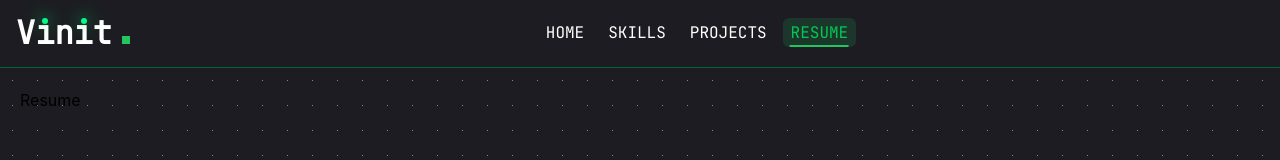
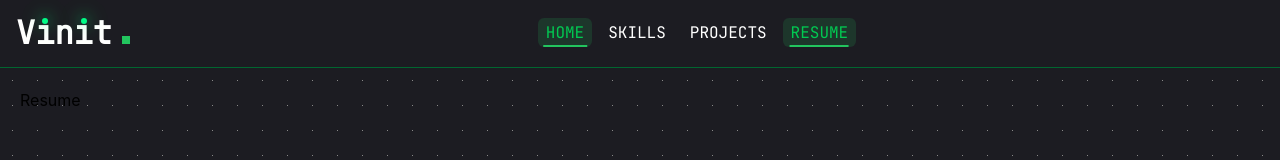
Before and after one commit to Vinit-Rabadiya/Portfolio, a React (Vite) app in the folder personalPortfolio/: page /resume in a window 1280 px wide. Shown: the top 160 px of the page. Built offline with nearby package versions, Linux system fonts and the light colour scheme.

Commit message:
adding smooth scroll and header detecting section

```diff
--- a/personalPortfolio/src/App.css
+++ b/personalPortfolio/src/App.css
@@ -5,3 +5,7 @@
   background-size: 25px 25px;
   padding: 20px;
 }
+
+html {
+  scroll-behavior: smooth;
+}
--- a/personalPortfolio/src/components/Header/Header.jsx
+++ b/personalPortfolio/src/components/Header/Header.jsx
@@ -1,12 +1,35 @@
 import { NavLink, useLocation, useNavigate } from "react-router-dom";
+import { useState, useEffect } from "react";
 import "./Header.css";
 
 function Header() {
   const location = useLocation();
   const navigate = useNavigate();
+  const [activeSection, setActiveSection] = useState("home");
 
-  // Only highlight Home when on root path with no hash
-  const isHomeActive = location.pathname === "/" && !location.hash;
+  // Detect which section is in view
+  useEffect(() => {
+    const handleScroll = () => {
+      const sections = ["home", "skills", "projects"];
+      const scrollPosition = window.scrollY + 100; // Offset for header height
+
+      for (const sectionId of sections) {
+        const element = document.getElementById(sectionId);
+        if (element) {
+          const { offsetTop, offsetHeight } = element;
+          if (scrollPosition >= offsetTop && scrollPosition < offsetTop + offsetHeight) {
+            setActiveSection(sectionId);
+            break;
+          }
+        }
+      }
+    };
+
+    window.addEventListener("scroll", handleScroll);
+    handleScroll(); // Check initial position
+
+    return () => window.removeEventListener("scroll", handleScroll);
+  }, []);
 
   const handleSectionClick = (sectionId, e) => {
     e.preventDefault();
@@ -25,7 +48,7 @@ function Header() {
   };
 
   return (
-    <header className="font-[var(--font)] bg-[var(--bg-color)] py-3 px-4 flex  items-center border-b border-green-800">
+    <header className="font-[var(--font)] bg-[var(--bg-color)] py-3 px-4 flex  items-center border-b border-green-800 sticky top-0 z-50">
       <div className="logo text-2xl font-bold">
         V
         <span className="i-letter">
@@ -40,21 +63,24 @@ function Header() {
       <nav className="flex-1 flex justify-center">
         <ul className="flex gap-1 items-center list-none m-0 p-0 justify-center">
           <li>
-            <NavLink
-              to="/"
-              className={() =>
-                `nav-link ${isHomeActive ? "active text-green-500" : "text-white"} no-underline transition-colors duration-300`
-              }
+            <a
+              href="#home"
+              onClick={(e) => handleSectionClick("home", e)}
+              className={`nav-link ${
+                activeSection === "home"
+                  ? "active text-green-500"
+                  : "text-white"
+              } no-underline transition-colors duration-300 cursor-pointer`}
             >
               HOME
-            </NavLink>
+            </a>
           </li>
           <li>
             <a
               href="#skills"
               onClick={(e) => handleSectionClick("skills", e)}
               className={`nav-link ${
-                location.pathname === "/" && location.hash === "#skills"
+                activeSection === "skills"
                   ? "active text-green-500"
                   : "text-white"
               } no-underline transition-colors duration-300 cursor-pointer`}
@@ -67,7 +93,7 @@ function Header() {
               href="#projects"
               onClick={(e) => handleSectionClick("projects", e)}
               className={`nav-link ${
-                location.pathname === "/" && location.hash === "#projects"
+                activeSection === "projects"
                   ? "active text-green-500"
                   : "text-white"
               } no-underline transition-colors duration-300 cursor-pointer`}
--- a/personalPortfolio/src/pages/Home/Home.css
+++ b/personalPortfolio/src/pages/Home/Home.css
@@ -1,3 +1,9 @@
+#home,
+#skills,
+#projects {
+  scroll-margin-top: 80px;
+}
+
 /* Font family for entire home page */
 .home-container {
   font-family: var(--font);
```
